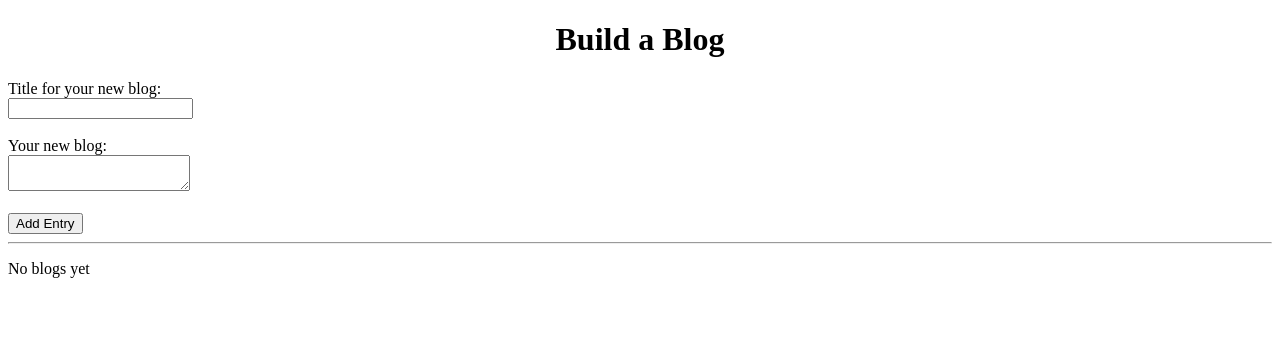
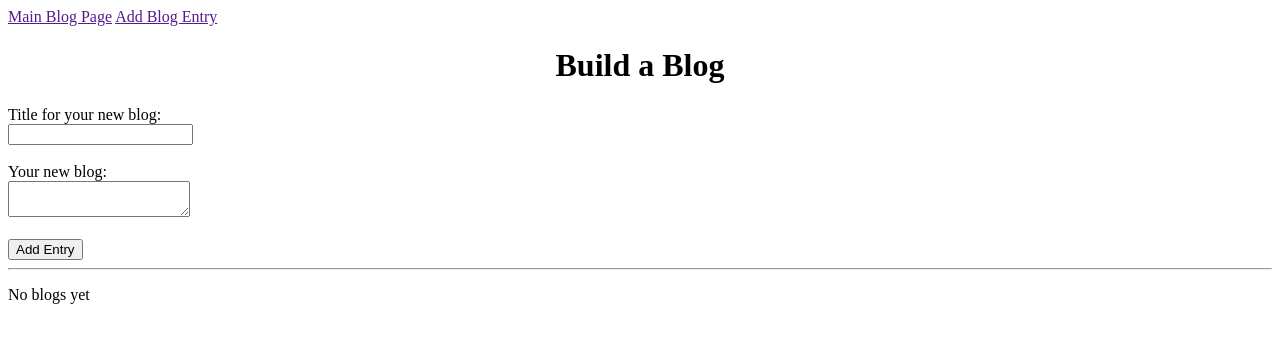
Before and after one commit to igottschalk/Blogz, a Flask app: template templates/todos.html in a window 1280 px wide. Shown: the top 343 px of the page. Run offline with Flask 2, Linux system fonts and the light colour scheme; the template is opened without the code that fills it, so the values that code supplies are empty.

Commit message:
added nav links and upated layout

```diff
--- a/main.py
+++ b/main.py
@@ -19,7 +19,7 @@ class Blog(db.Model):
         self.blog_entry = blog_entry
 
 
-@app.route('/', methods=['POST', 'GET'])
+@app.route('/blog', methods=['POST', 'GET'])
 def index():
 
     if request.method == 'POST':
@@ -35,6 +35,16 @@ def index():
     entrys = Blog.query.all()
     return render_template('todos.html',title="Build a Blog", blogs=blogs, entrys=entrys)
 
+@app.route('/newpost', methods=['POST'])
+def add_post():
+
+    blog_id = int(request.form['blog-id'])
+    blog = Blog.query.get(blog_id)
+    db.session.commit()
+
+    return redirect('/blog')
+
+
 
 if __name__ == '__main__':
     app.run()
--- a/templates/base.html
+++ b/templates/base.html
@@ -1,5 +1,9 @@
 <!doctype html>
 <html>
+    <nav>
+        <a href="">Main Blog Page</a>
+        <a href="">Add Blog Entry</a>
+    </nav>
     <head>
         <title>{{title}}</title>
     </head>
--- a/templates/todos.html
+++ b/templates/todos.html
@@ -28,7 +28,11 @@
 
         <ul>
             {% for blog in blogs %}
-        <li>{{blog.blog_title}}</li>
+            <h2><a href="">{{blog.blog_title}}</a></h2>
+                <form method="POST" action="/newpost">
+                    <input type="hidden" name="blog-id" value="{{blog.id}}" />
+                </form>
+            <p>{{blog.blog_entry}}</p><br>
             {% endfor %}
         </ul>
 
```
Lines whose indentation alone changed are shown as unchanged.
